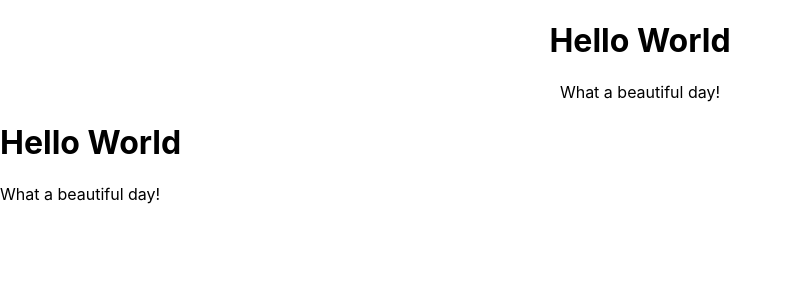
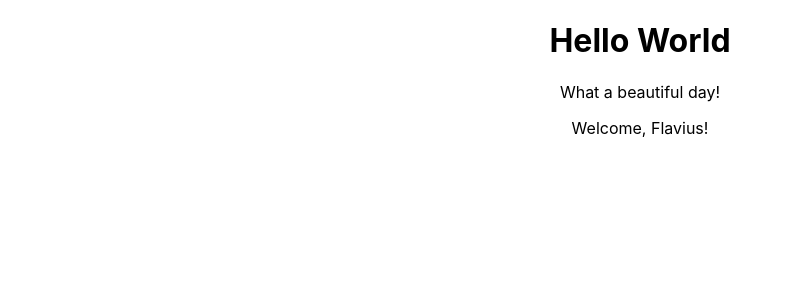
Before and after one commit to Beji96/Develhope-react-exercise, a React (Create React App) app: page / in a window 1280 px wide. Shown: the top 300 px of the page, without its empty margins (0-792 px from the left). Built offline with nearby package versions, Linux system fonts and the light colour scheme.

Commit message:
finish props 01

```diff
--- a/src/App.js
+++ b/src/App.js
@@ -1,11 +1,13 @@
 
 import './App.css';
 import Hello from './Hello';
+import Welcome from './Welcome';
 
 function App() {
  return(
   <div className="App">
     <Hello/>
+    <Welcome name ="Flavius"/>
   </div>
  )
 }
--- /dev/null
+++ b/src/Welcome.js
@@ -0,0 +1,17 @@
+// Create a Welcome class component
+//that receives a name prop and renders the
+//Welcome, {name}! message within a p tag.
+//Render this component to you App component,
+//passing it a name prop of your choosing.
+
+import React, { Component } from 'react'
+
+export class Welcome extends Component {
+  render() {
+    return (
+      <p>Welcome, {this.props.name}!</p>
+    )
+  }
+}
+
+export default Welcome
--- a/src/index.js
+++ b/src/index.js
@@ -3,14 +3,15 @@ import ReactDOM from 'react-dom/client';
 import './index.css';
 import App from './App';
 import reportWebVitals from './reportWebVitals';
-import Hello from './Hello';
+
+
 
 
 const root = ReactDOM.createRoot(document.getElementById('root'));
 root.render(
   <React.StrictMode>
     <App />
-    <Hello/>
+
   </React.StrictMode>
 );
 
```
